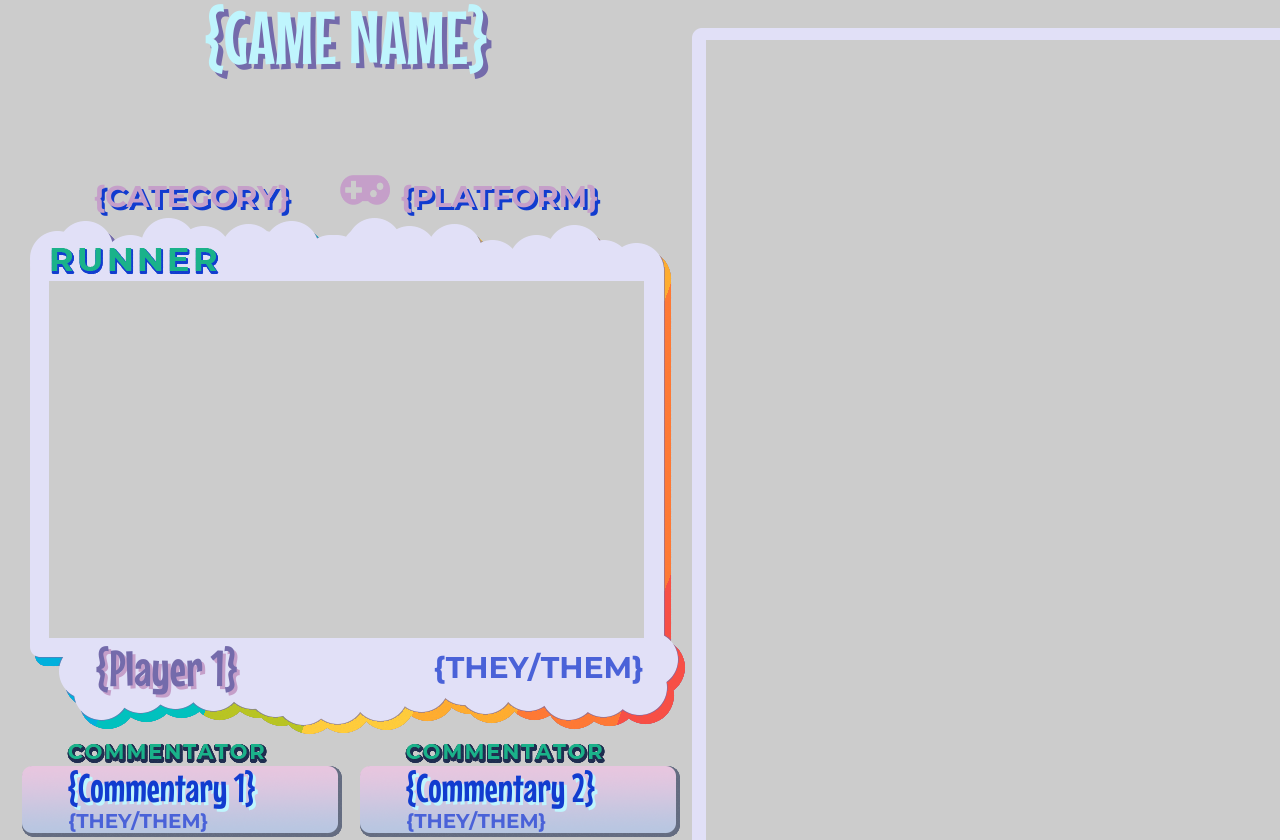
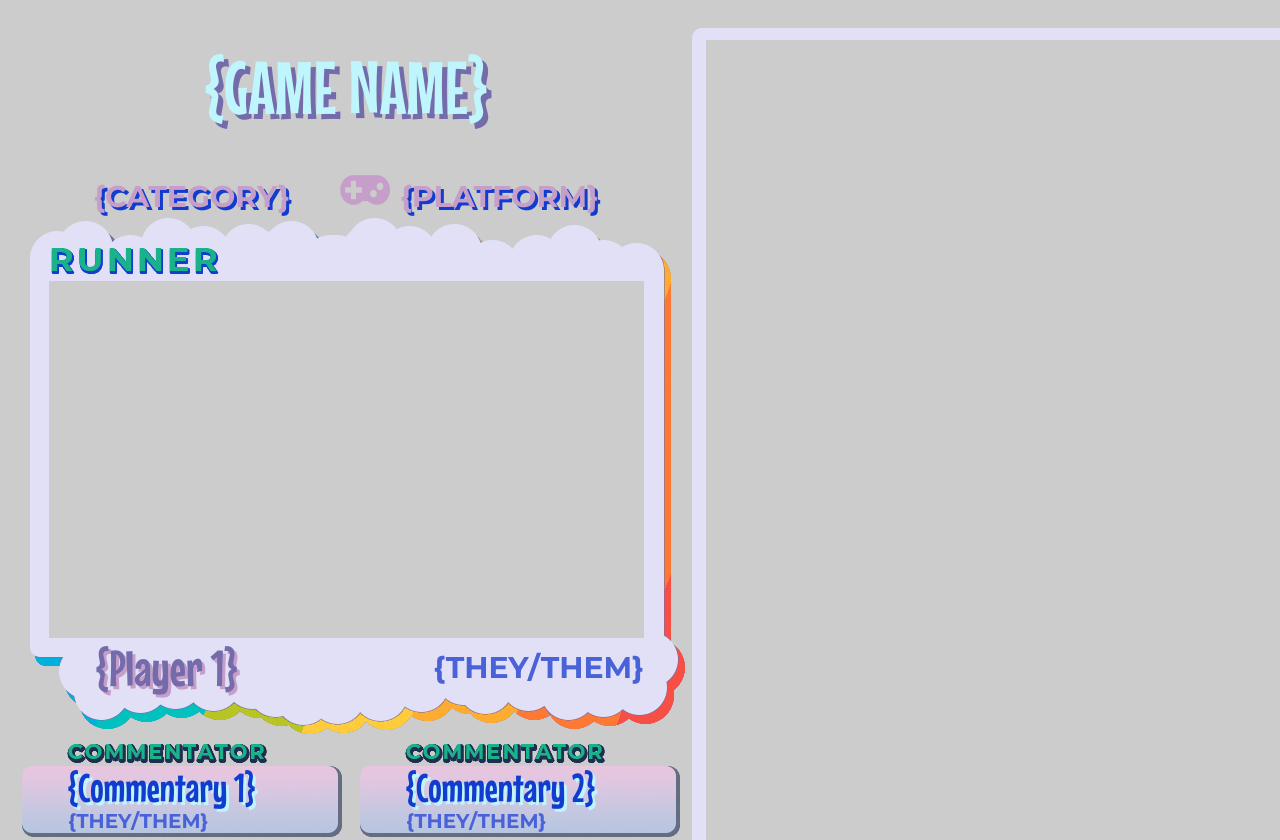
Before and after one commit to TheFastestPlaceOnEarth/fpoe-graphics, a website: page graphics/4x3-1p.html in a window 1280 px wide. Shown: the top 840 px of the page. Drawn offline with nearby package versions, Linux system fonts and the light colour scheme.

Commit message:
day 1 changes

```diff
--- a/graphics/4x3-1p.html
+++ b/graphics/4x3-1p.html
@@ -66,7 +66,9 @@
         </div>
 
         <!-- Game Information -->
-        <div class="mouse-memoirs-regular" id="game-name" style="left: 0px; top: 0px;">{GAME NAME}</div>
+        <div id="game-name-container" style="left: 0px; top: 0px;">
+			<div class="mouse-memoirs-regular" id="game-name">{GAME NAME}</div>
+		</div>
         <div id="game-secondary-info" style="left: 0px; top: 175px;">
             <div class="montserrat-bold" id="game-category">{CATEGORY}</div>
             <img style="width:50px; height: 30px; padding: 0 10px 0 50px;" src="./assets/icons/controller.png">
--- a/graphics/css/16x9-1p.css
+++ b/graphics/css/16x9-1p.css
@@ -68,7 +68,7 @@
     font-size: 40px;
 
     position: absolute;
-    width: 1000px;
+    width: 1400px;
     height: 45px;
     line-height: 45px;
 
--- a/graphics/css/4x3-1p.css
+++ b/graphics/css/4x3-1p.css
@@ -50,7 +50,7 @@
 }
 
 /* Game Information */
-#game-name {
+#game-name-container {
     color: var(--light-blue);
     text-shadow: 5px 5px 0 var(--dark-pink);
     font-size: 75px;
@@ -60,7 +60,9 @@
     height: 175px;
     line-height: 75px;
 
-    text-align: center;
+    display: flex;
+	align-items: center;
+	justify-content: center;
 }
 #game-secondary-info {
     color: var(--light-pink);
--- a/graphics/css/intermission.css
+++ b/graphics/css/intermission.css
@@ -45,7 +45,7 @@
     color: var(--blue);
 
     position: absolute;
-    width: 300px;
+    width: 400px;
     height: 35px;
     line-height: 35px;
     left: 20px;
--- a/graphics/js/intermission.js
+++ b/graphics/js/intermission.js
@@ -67,7 +67,7 @@ function refreshNextRunsData(currentRun) {
         let onDeckPronounsElement = $('#on-deck-pronouns-' + (i + 1));
         onDeckGameElement.html(run.game);
         onDeckCategoryElement.html(run.category);
-        onDeckEstimateElement.html(run.estimate);
+        onDeckEstimateElement.html(`${run.estimate} ESTIMATE`);
         onDeckRunnerElement.html(run.teams[0].players.map((player) => player.name).join(', '));
         onDeckPronounsElement.html(run.teams[0].players.map((player) => player.pronouns).join(', '));
 
```
